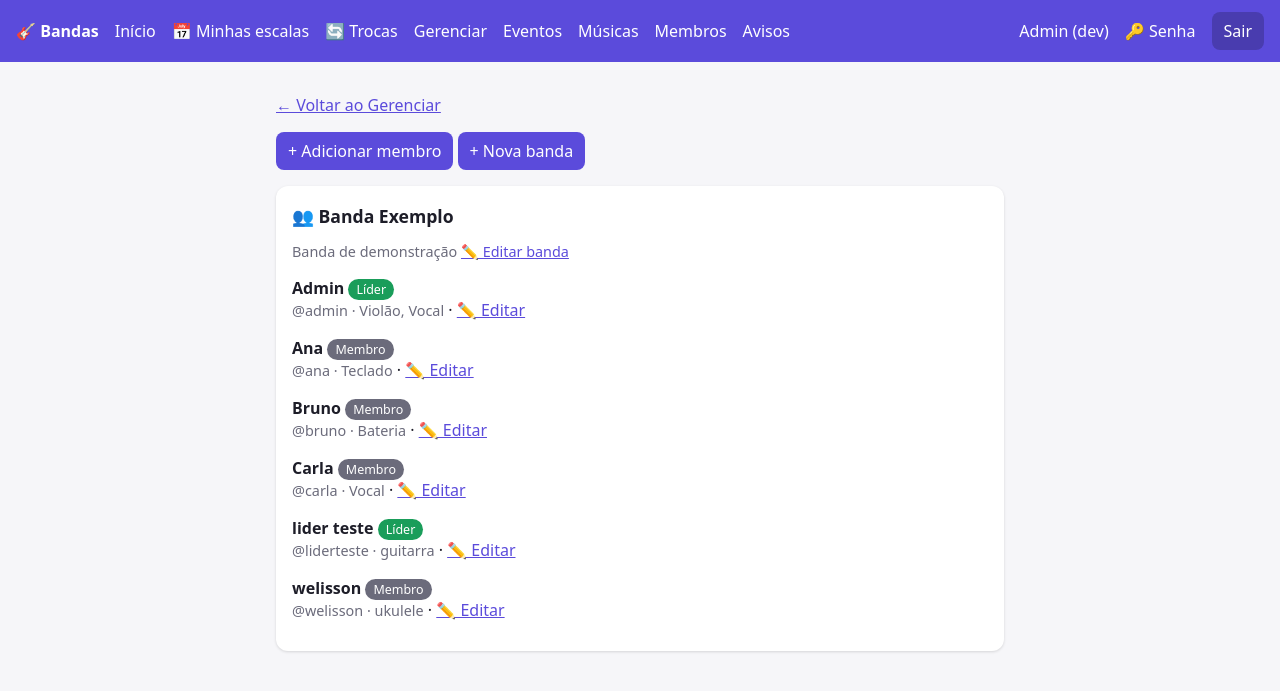
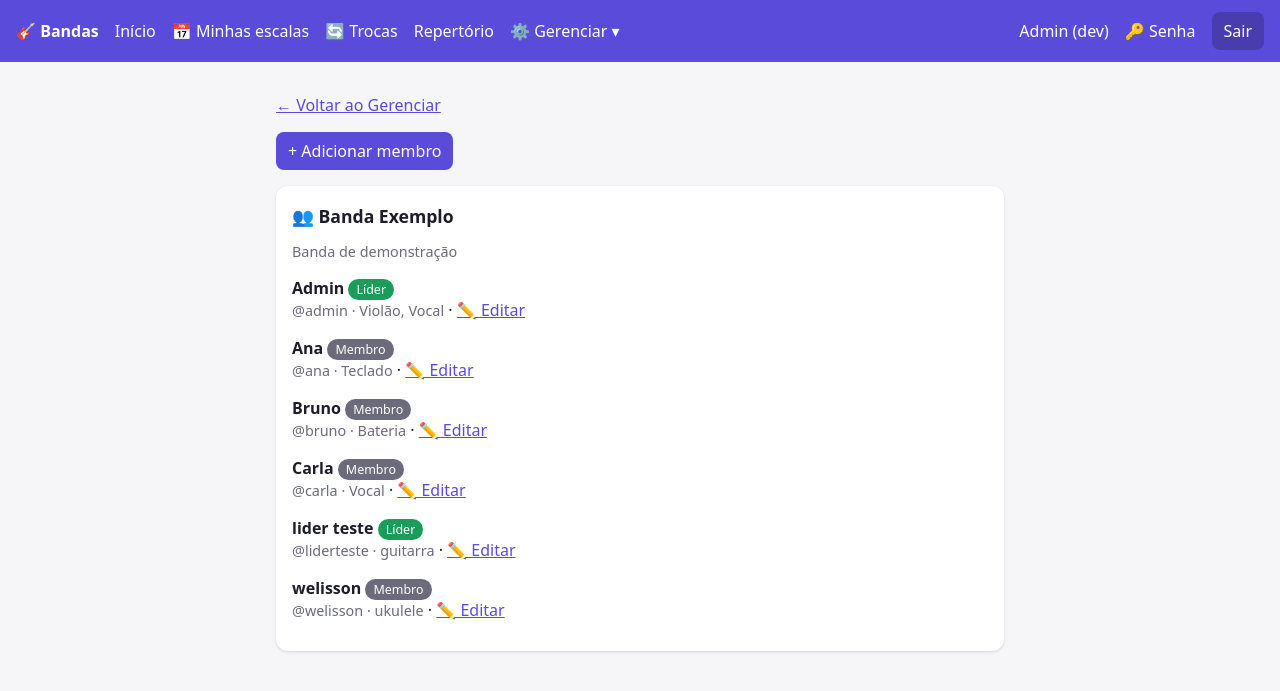
Before and after one commit to WelissonCunha/appdebandas, a Django app: page /membros/ in a window 1280 px wide. Shown: the top 691 px of the page. Run offline with Django 5.2, Linux system fonts and the light colour scheme; a user stored in the database is signed in; data comes from the database, SQL or seed files in the repository; both versions use the stored data as it was after the commit.

Commit message:
atualizacao de gerneciar bandas separado de membros e menu para gerenciar

```diff
--- a/core/templates/banda_form.html
+++ b/core/templates/banda_form.html
@@ -2,7 +2,7 @@
 {% usuario_eh_lider as e_lider %}{% if e_lider %}<p><a href="{% url 'gerenciar' %}">← Voltar ao Gerenciar</a></p>{% endif %}
 <style>.fm p{margin:0 0 10px}.fm input,.fm textarea{width:100%;padding:8px;border-radius:8px;border:1px solid #8884;font:inherit}</style>
 <div class="card fm"><h2>{% if banda %}Editar banda{% else %}Nova banda{% endif %}</h2>
-<form method="post">{% csrf_token %}{{ form.as_p }}<button>Salvar</button> <a href="{% url 'membros' %}">Cancelar</a></form>
+<form method="post">{% csrf_token %}{{ form.as_p }}<button>Salvar</button> <a href="{% if e_lider %}{% url 'bandas' %}{% else %}{% url 'home' %}{% endif %}">Cancelar</a></form>
 {% if banda %}<form method="post" action="{% url 'banda_excluir' banda.pk %}" style="margin-top:14px"
 onsubmit="return confirm('Excluir a banda {{ banda.nome|escapejs }}? Isso apaga TODOS os eventos, escalas, músicas, avisos e membros dela. Não dá para desfazer.')">{% csrf_token %}<button class="no">Excluir banda</button></form>{% endif %}</div>
 {% endblock %}
--- a/core/templates/base.html
+++ b/core/templates/base.html
@@ -14,10 +14,12 @@ h2{margin:.2em 0 .6em;font-size:1.1rem}a{color:var(--pri)}.mut{color:var(--mut);
 button,input{font:inherit;padding:8px 12px;border-radius:8px;border:1px solid #8884}
 button{background:var(--pri);color:#fff;border:0;cursor:pointer}button.no{background:var(--no)}
 .msg{background:var(--ok);color:#fff;padding:10px;border-radius:8px;margin-bottom:12px}
+details.dd{position:relative}details.dd summary{cursor:pointer;list-style:none;user-select:none}details.dd summary::-webkit-details-marker{display:none}.dd-menu{position:absolute;top:calc(100% + 8px);left:0;min-width:180px;background:var(--card);color:var(--tx);border-radius:10px;box-shadow:0 4px 16px #0004;padding:6px;z-index:20;display:flex;flex-direction:column}.dd-menu a{color:var(--tx);padding:9px 12px;border-radius:6px;white-space:nowrap}.dd-menu a:hover{background:var(--bg)}
 </style></head><body>
 <nav><b>🎸 Bandas</b><a href="/">Início</a><a href="{% url 'minhas_escalas' %}">📅 Minhas escalas</a><a href="{% url 'trocas' %}">🔄 Trocas</a>
-{% usuario_eh_lider as lider_menu %}{% if lider_menu %}<a href="{% url 'gerenciar' %}">Gerenciar</a><a href="{% url 'eventos' %}">Eventos</a><a href="{% url 'repertorio' %}">Músicas</a><a href="{% url 'membros' %}">Membros</a><a href="{% url 'avisos' %}">Avisos</a>{% else %}<a href="{% url 'repertorio' %}">Repertório</a>{% endif %}
+<a href="{% url 'repertorio' %}">Repertório</a>
+{% usuario_eh_lider as lider_menu %}{% if lider_menu %}<details class="dd"><summary>⚙️ Gerenciar ▾</summary><div class="dd-menu"><a href="{% url 'gerenciar' %}">📊 Painel</a><a href="{% url 'eventos' %}">📅 Eventos</a><a href="{% url 'repertorio' %}">🎵 Músicas</a><a href="{% url 'bandas' %}">🎸 Bandas</a><a href="{% url 'membros' %}">👥 Membros</a><a href="{% url 'avisos' %}">📢 Avisos</a></div></details>{% endif %}
 <span class="sp"></span>
 {% if user.is_staff %}<a href="/admin/">Admin (dev)</a>{% endif %}
 {% if user.is_authenticated %}<a href="{% url 'alterar_senha' %}">🔑 Senha</a><form method="post" action="{% url 'logout' %}" style="margin:0">{% csrf_token %}<button style="background:#0003">Sair</button></form>{% endif %}</nav>
-<main>{% for m in messages %}<div class="msg">{{ m }}</div>{% endfor %}{% block content %}{% endblock %}</main></body></html>
+<main>{% for m in messages %}<div class="msg">{{ m }}</div>{% endfor %}{% block content %}{% endblock %}</main><script>document.addEventListener("click",function(e){document.querySelectorAll("details.dd[open]").forEach(function(d){if(!d.contains(e.target))d.removeAttribute("open")})});</script></body></html>
--- a/core/templates/gerenciar.html
+++ b/core/templates/gerenciar.html
@@ -6,7 +6,8 @@
 <div class="grid">
 <a href="{% url 'eventos' %}"><div class="card">📅<b>{{ stats.eventos }}</b>Eventos futuros</div></a>
 <a href="{% url 'repertorio' %}"><div class="card">🎵<b>{{ stats.musicas }}</b>Músicas</div></a>
-<a href="{% url 'membros' %}"><div class="card">👥<b>{{ stats.membros }}</b>Membros e bandas</div></a>
+<a href="{% url 'bandas' %}"><div class="card">🎸<b>{{ stats.bandas }}</b>Bandas</div></a>
+<a href="{% url 'membros' %}"><div class="card">👥<b>{{ stats.membros }}</b>Membros</div></a>
 <a href="{% url 'avisos' %}"><div class="card">📢<b>{{ stats.avisos }}</b>Avisos</div></a>
 <a href="{% url 'trocas' %}"><div class="card">🔄<b>{{ stats.trocas }}</b>Trocas abertas</div></a>
 </div>
--- a/core/templates/membros.html
+++ b/core/templates/membros.html
@@ -1,9 +1,8 @@
 {% extends "base.html" %}{% block content %}
 <p><a href="{% url 'gerenciar' %}">← Voltar ao Gerenciar</a></p>
-<p><a href="{% url 'membro_novo' %}"><button>+ Adicionar membro</button></a>
-<a href="{% url 'banda_nova' %}"><button>+ Nova banda</button></a></p>
+<p><a href="{% url 'membro_novo' %}"><button>+ Adicionar membro</button></a></p>
 {% for b in bandas %}<div class="card"><h2>👥 {{ b.nome }}</h2>
-<p class="mut">{{ b.descricao }} <a href="{% url 'banda_editar' b.pk %}">✏️ Editar banda</a></p>
+<p class="mut">{{ b.descricao }}</p>
 {% for m in b.membros.all %}<p><b>{{ m.user.get_full_name|default:m.user.username }}</b>
 <span class="tag {% if m.papel == 'lider' %}confirmado{% endif %}">{{ m.get_papel_display }}</span><br>
 <span class="mut">@{{ m.user.username }} · {{ m.instrumentos|default:"sem instrumentos" }}</span>
--- a/core/urls.py
+++ b/core/urls.py
@@ -37,6 +37,7 @@ urlpatterns = [
     path("membros/novo/", v.membro_novo, name="membro_novo"),
     path("membros/<int:pk>/editar/", v.membro_editar, name="membro_editar"),
     path("membros/<int:pk>/excluir/", v.membro_excluir, name="membro_excluir"),
+    path("bandas/", v.bandas_lista, name="bandas"),
     path("banda/nova/", v.banda_form, name="banda_nova"),
     path("banda/<int:pk>/editar/", v.banda_form, name="banda_editar"),
     path("banda/<int:pk>/excluir/", v.banda_excluir, name="banda_excluir"),
--- a/core/views.py
+++ b/core/views.py
@@ -2,7 +2,7 @@ from django.contrib import messages
 from .decorators import login_required
 from datetime import timedelta
 from django.db import transaction
-from django.db.models import Exists, Max, OuterRef, Q
+from django.db.models import Count, Exists, Max, OuterRef, Q
 from django.shortcuts import get_object_or_404, redirect, render
 from django.utils import timezone
 from django.views.decorators.http import require_POST
@@ -295,7 +295,7 @@ def banda_form(request, pk=None):
         if novo:
             Membro.objects.create(user=request.user, banda=banda, papel="lider")
         messages.success(request, "Banda salva!")
-        return redirect("membros")
+        return redirect("bandas")
     return render(request, "banda_form.html", dict(form=form, banda=banda))
 
 
@@ -304,7 +304,7 @@ def banda_form(request, pk=None):
 def banda_excluir(request, pk):
     _banda_lider(request, pk).delete()
     messages.success(request, "Banda excluída.")
-    return redirect("home")
+    return redirect("bandas")
 
 
 @login_required
@@ -376,6 +376,7 @@ def gerenciar(request):
         eventos=Evento.objects.filter(banda__in=bandas, data_hora__gte=timezone.now()).count(),
         musicas=Musica.objects.filter(banda__in=bandas).count(),
         membros=Membro.objects.filter(banda__in=bandas).count(),
+        bandas=bandas.count(),
         avisos=Aviso.objects.filter(banda__in=bandas).count(),
         trocas=TrocaEscala.objects.filter(status="aberta", escala__evento__banda__in=bandas,
                                           escala__evento__data_hora__gte=timezone.now()).count(),
@@ -549,3 +550,13 @@ def minhas_escalas(request):
     passadas = qs.filter(evento__data_hora__lt=agora).order_by("-evento__data_hora")[:20]
     return render(request, "minhas_escalas.html", dict(
         proximas=proximas, passadas=passadas, pendentes=proximas.filter(status="pendente").count()))
+
+
+@login_required
+def bandas_lista(request):
+    if not _eh_lider(request.user):
+        return redirect("home")
+    bandas = (Banda.objects.filter(membros__user=request.user, membros__papel="lider")
+              .annotate(n_membros=Count("membros", distinct=True), n_eventos=Count("eventos", distinct=True),
+                        n_musicas=Count("musicas", distinct=True)).order_by("nome"))
+    return render(request, "bandas.html", dict(bandas=bandas))
```
Also changed, not shown: core/templates/bandas.html (added, +12 -0 lines), db.sqlite3, 1 other file.
